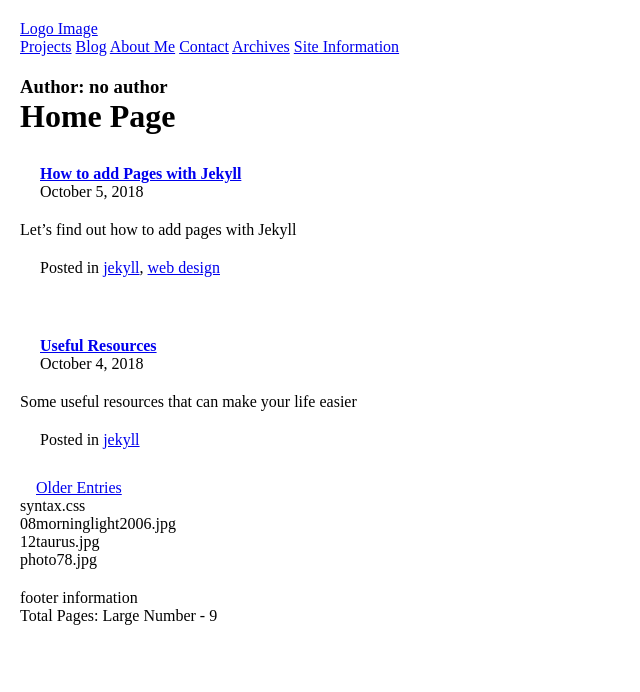
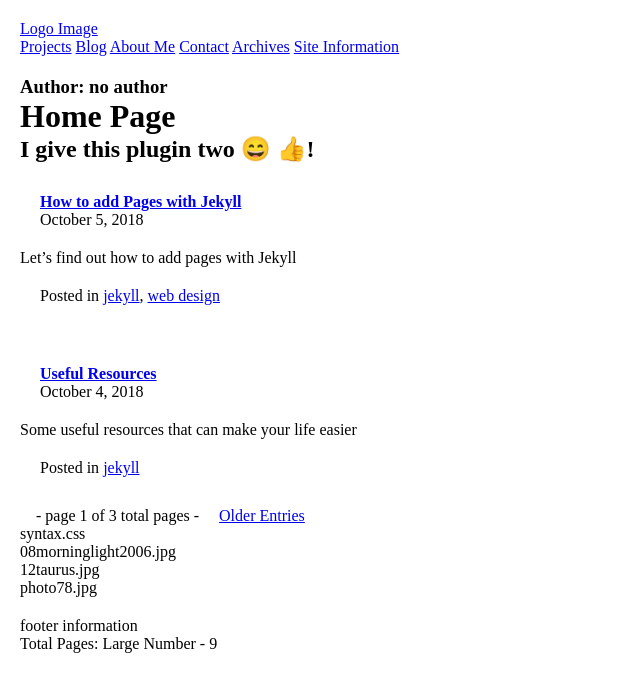
Before and after one commit to robert-laws/jekyll-review-october-2018, a Jekyll site: the page built from index.html, in a window 1280 px wide. Shown: the top 692 px of the page, without its empty margins (0-640 px from the left). Built offline with Jekyll 4.4.1, drawn with Linux system fonts in a browser that asks for light colours; emoji names are drawn with the system emoji font; the list of posts is cut into pages by our own code.

```diff
--- a/Gemfile
+++ b/Gemfile
@@ -15,6 +15,7 @@ group :jekyll_plugins do
   gem 'jekyll-seo-tag'
   gem 'jekyll-paginate'
   gem 'rouge'
+  gem 'jemoji'
 end
 
 gem 'wdm', '>= 0.1.0' if Gem.win_platform?
--- a/_config.yml
+++ b/_config.yml
@@ -42,6 +42,7 @@ plugins:
   - jekyll-paginate
   - jekyll-feed
   - jekyll-seo-tag
+  - jemoji
 
 # Collections
 collections_dir: my_collections
--- a/_sass/first-styles.scss
+++ b/_sass/first-styles.scss
@@ -32,5 +32,5 @@ hr {
   border: 1px solid red;
   padding: 10px;
   margin: 10px;
-  color: crimson;
+  color: darkred;
 }
--- a/index.html
+++ b/index.html
@@ -3,6 +3,8 @@ layout: default
 title: Home Page
 ---
 <h1>{{page.title}}</h1>
+
+<h2>I give this plugin two :smile: :+1:!</h2>
 
 <section class="blog-list">
   {% for post in paginator.posts %}
@@ -25,7 +27,7 @@ title: Home Page
         <span class="prev-link"><a href="{{site.baseurl}}/blog/page{{paginator.previous_page}}" class="previous">Newer Posts</a></span>
       {% endif %}
     {% endif %}
-    &nbsp;&nbsp;&nbsp;
+    &nbsp;&nbsp;&nbsp; - page {{paginator.page}} of {{paginator.total_pages}} total pages - &nbsp;&nbsp;&nbsp;
     {% if paginator.next_page %}
       <span class="next-link"><a href="{{site.baseurl}}/blog/page{{paginator.next_page}}" class="next">Older Entries</a></span>
     {% endif %}
```
Also changed, not shown: Gemfile.lock, 1 other file.
